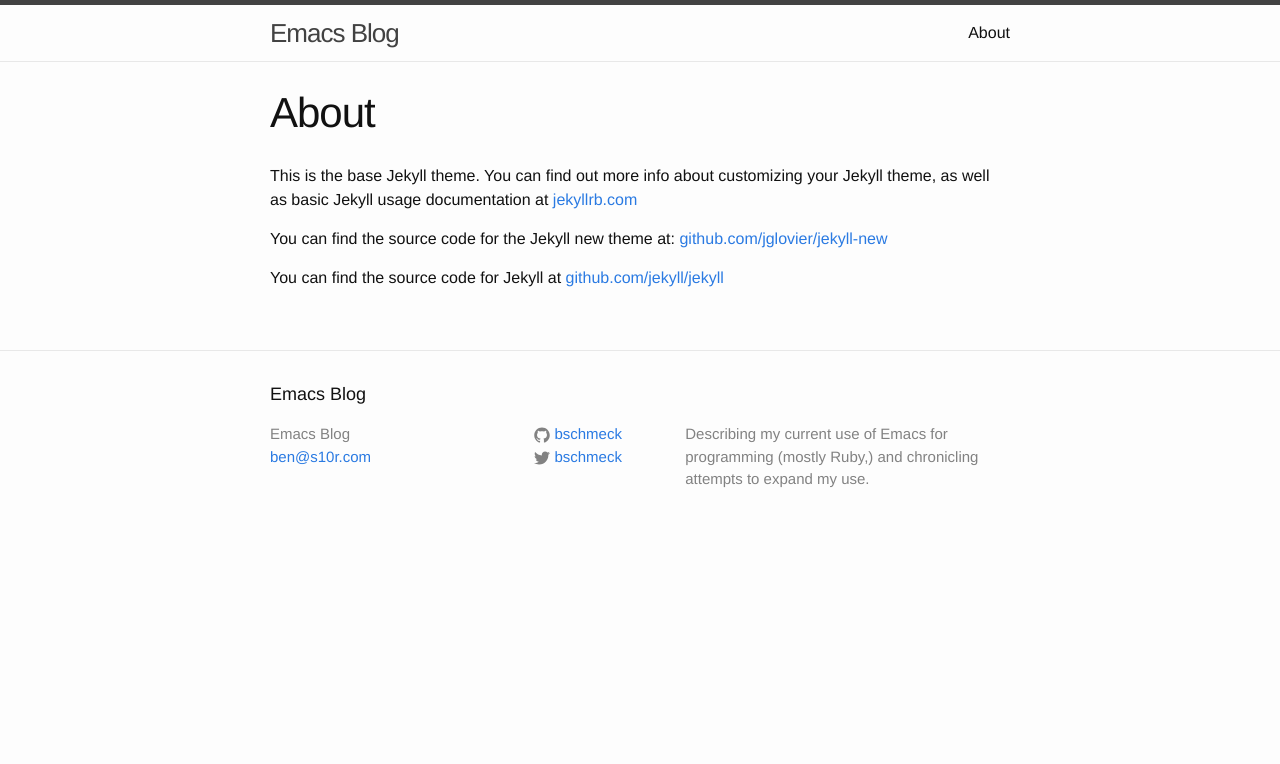
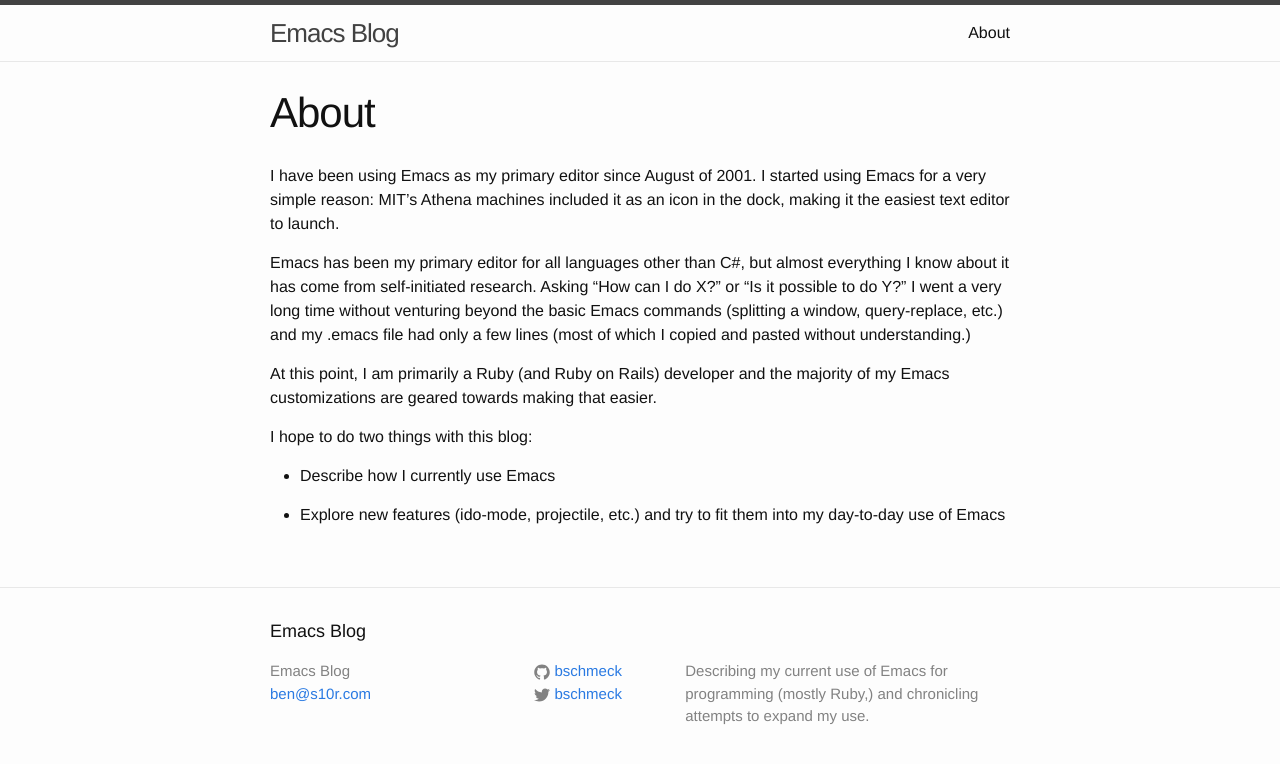
Before and after one commit to bschmeck/emacs_blog, a Jekyll site: the page built from about.md, in a window 1280 px wide. Shown: the top 764 px of the page. Built offline with Jekyll 4.4.1, drawn with Linux system fonts in a browser that asks for light colours.

Commit message:
Write an about page

```diff
--- a/about.md
+++ b/about.md
@@ -4,8 +4,14 @@ title: About
 permalink: /about/
 ---
 
-This is the base Jekyll theme. You can find out more info about customizing your Jekyll theme, as well as basic Jekyll usage documentation at [jekyllrb.com](http://jekyllrb.com/)
+I have been using Emacs as my primary editor since August of 2001.  I started using Emacs for a very simple reason: MIT's Athena machines included it as an icon in the dock, making it the easiest text editor to launch.
 
-You can find the source code for the Jekyll new theme at: [github.com/jglovier/jekyll-new](https://github.com/jglovier/jekyll-new)
+Emacs has been my primary editor for all languages other than C#, but almost everything I know about it has come from self-initiated research.  Asking "How can I do X?" or "Is it possible to do Y?"  I went a very long time without venturing beyond the basic Emacs commands (splitting a window, query-replace, etc.) and my .emacs file had only a few lines (most of which I copied and pasted without understanding.)
 
-You can find the source code for Jekyll at [github.com/jekyll/jekyll](https://github.com/jekyll/jekyll)
+At this point, I am primarily a Ruby (and Ruby on Rails) developer and the majority of my Emacs customizations are geared towards making that easier.
+
+I hope to do two things with this blog:
+
+* Describe how I currently use Emacs
+
+* Explore new features (ido-mode, projectile, etc.) and try to fit them into my day-to-day use of Emacs
```
